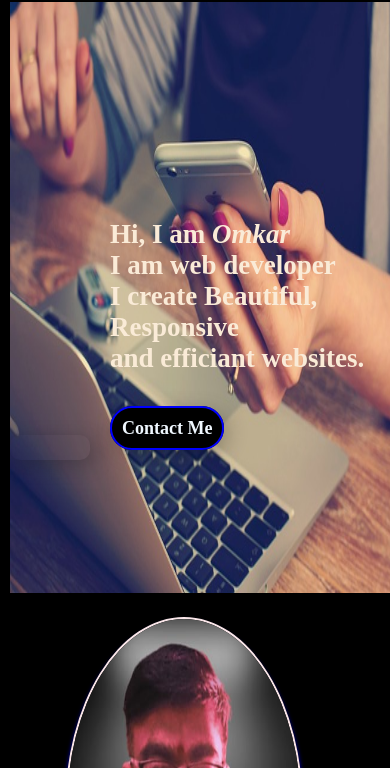
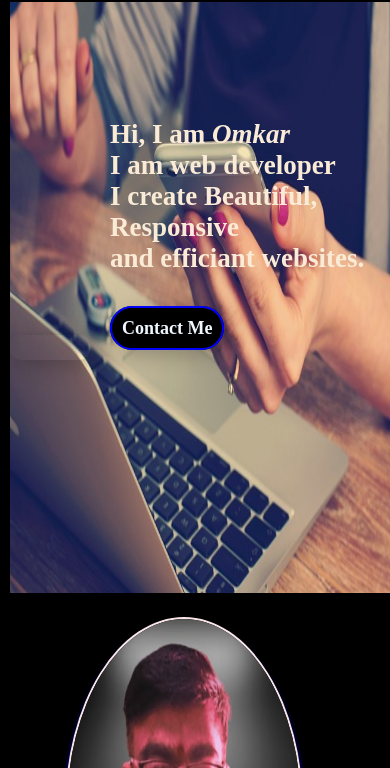
Before and after one commit to omkarghone/myPortfolio, a plain HTML site: page index.html in a window 390 px wide. Shown: the part 76-844 px from the top of the page. Drawn offline with Linux system fonts and the light colour scheme.

Commit message:
Update style.css

```diff
--- a/style.css
+++ b/style.css
@@ -238,7 +238,7 @@ a{ text-decoration:none; color:white; Padding:4px 40px;
 
 #home{ border:2px solid; width: auto; height: 70vh;}
 #home img {width:98vw; height: 100%;}
-#text{margin:-400px 0 0 100px; color: antiquewhite; font-size: large; font-weight: bold;}
+#text{margin:-500px 0 0 100px; color: antiquewhite; font-size: large; font-weight: bold;}
 #btn{text-decoration: none; border: 2px solid blue; padding: 10px; border-radius:25px; background-color: black; }
 #upward{color:antiquewhite; margin-left: 90vw;position: fixed; background-color: blue ; width:5.5vw; height: 5vh;cursor: pointer ; }
 
```
